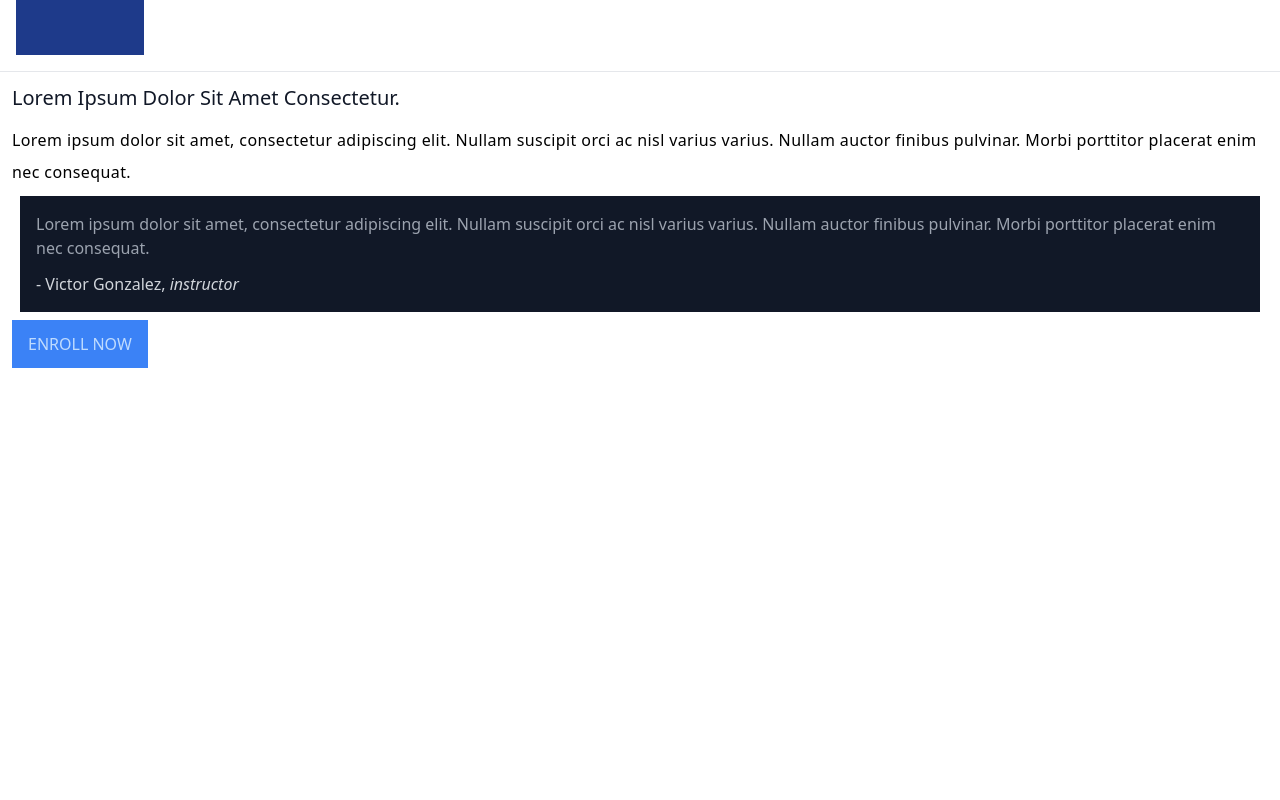
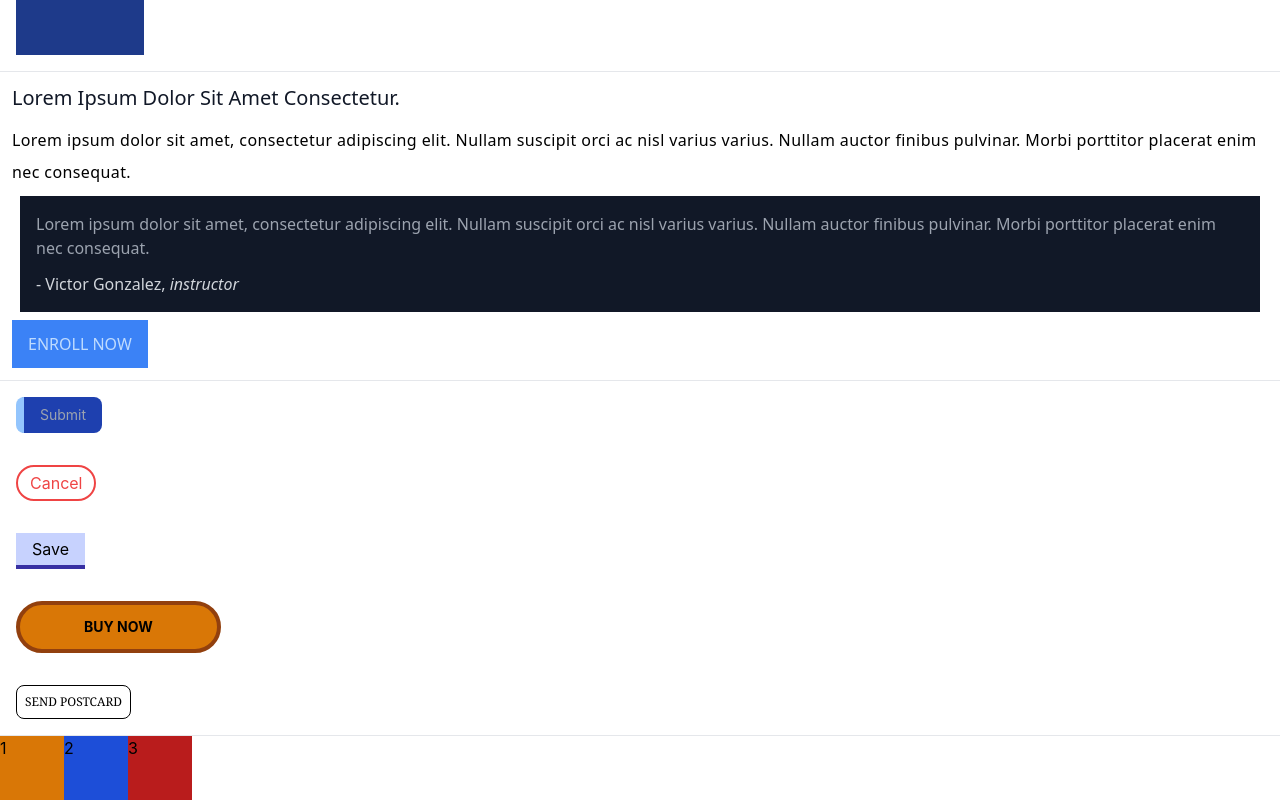
Before and after one commit to Sakshi6401/Tailwind, a React (Create React App) app: page / in a window 1280 px wide. Shown: the part 761-1561 px from the top of the page. Before the commit the page ends 1141 px from the top, so only its background shows below. Built offline with nearby package versions, Linux system fonts and the light colour scheme.

Commit message:
practiced borders and designed buttons

```diff
--- a/src/App.js
+++ b/src/App.js
@@ -1,6 +1,8 @@
 import './App.css';
 import Box from "./practice/box";
 import Text from './practice/text';
+import Border from './practice/border';
+import Flex from './practice/flex';
 
 function App() {
   return (
@@ -8,6 +10,10 @@ function App() {
       <Box />
       <hr />
       <Text />
+      <hr />
+      <Border />
+      <hr />
+      <Flex />
     </div>
 
   );
--- /dev/null
+++ b/src/practice/border.js
@@ -0,0 +1,17 @@
+import React from 'react';
+
+const Border = () => (
+    <div>
+        <div><button className="bg-blue-800 rounded-lg border-l-8 border-blue-300 py-2 px-4 text-gray-400 text-sm m-4">Submit</button></div>
+
+        <div><button className="text-red-500 border-2 border-red-500 rounded-full px-3 py-1 m-4">Cancel</button></div>
+
+        <div><button className="bg-indigo-200 border-b-4 border-indigo-800 text-indigo m-4 px-4 py-1">Save</button></div>
+
+        <div><button className="bg-yellow-600 border-yellow-800 rounded-full border-4 px-16 py-3 uppercase font-bold text-sm m-4">Buy Now</button></div>
+
+        <div><button className="m-4 font-serif uppercase border rounded-lg border-black text-xs p-2">Send Postcard</button></div>
+    </div>
+);
+
+export default Border;
--- /dev/null
+++ b/src/practice/flex.js
@@ -0,0 +1,11 @@
+import React from 'react';
+
+const Flex = () => (
+    <div className='flex'>
+        <div class="bg-yellow-600 w-16 h-16">1</div>
+        <div class="bg-blue-700 w-16 h-16">2</div>
+        <div class="bg-red-700 w-16 h-16">3</div>
+    </div>
+);
+
+export default Flex;
```
